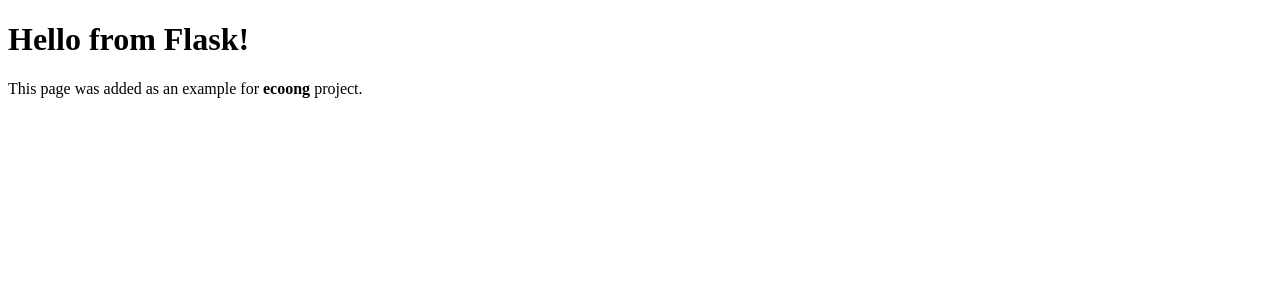
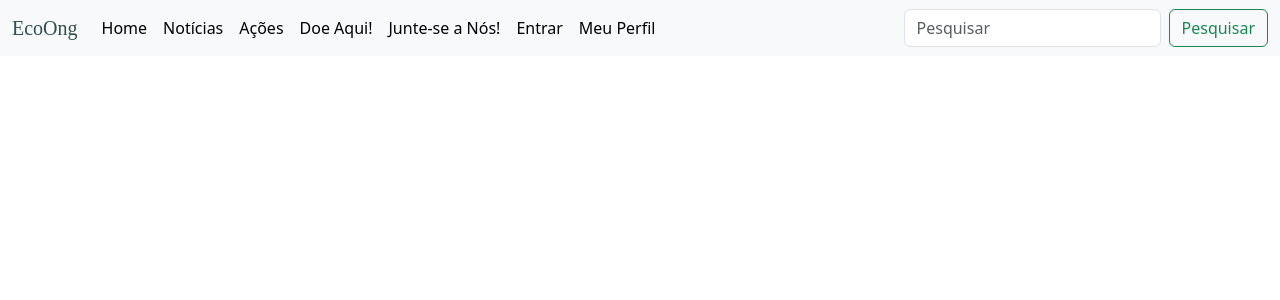
Before and after one commit to thzlet/EcoOng, a Flask app: page / in a window 1280 px wide. Shown: the top 300 px of the page. Run offline with Flask 2, Linux system fonts and the light colour scheme; parts of the project's set-up code (start-up, migrations or seed data) failed here and were passed over; some libraries are stand-ins or nearby versions.

Commit message:
Upload arquivo base.html perfil.html e configurações necessárias

```diff
--- a/ecoong/blueprints/membros/membros.py
+++ b/ecoong/blueprints/membros/membros.py
@@ -48,6 +48,11 @@ def form_login():
         else:
             return 'algo deu errado'
 
+#visualizar perfil
+@bp.route('/perfil')
+def perfil_page():
+    return render_template('membros/perfil.html')
+
 #atualizar dados
 
 #remover membro
--- a/ecoong/templates/base.html
+++ b/ecoong/templates/base.html
@@ -0,0 +1,55 @@
+<!DOCTYPE html>
+<html lang="pt-br">
+
+<head>
+  <title>{% block titulo %}{% endblock %}</title>
+  <meta charset="utf-8">
+  <link rel="stylesheet" href="https://stackpath.bootstrapcdn.com/font-awesome/4.7.0/css/font-awesome.min.css">
+  <link href="/static/css/bootstrap.min.css" rel="stylesheet">
+  <script src="/static/js/bootstrap.bundle.min.js"></script>
+</head>
+</head>
+
+<body>
+  <nav class="navbar navbar-expand-lg navbar-light bg-light">
+    <div class="container-fluid">
+      <a class="navbar-brand" style="color:#2F4F4F; font-family: Cooper Black" href="#">EcoOng</a>
+      <button class="navbar-toggler" type="button" data-bs-toggle="collapse" data-bs-target="#navbarScroll" aria-controls="navbarScroll" aria-expanded="false" aria-label="Toggle navigation">
+        <span class="navbar-toggler-icon"></span>
+      </button>
+      <div class="collapse navbar-collapse" id="navbarScroll">
+        <ul class="navbar-nav me-auto my-2 my-lg-0 navbar-nav-scroll" style="--bs-scroll-height: 100px;">
+          <li class="nav-item">
+            <a class="nav-link active" aria-current="page" href="{{url_for('root')}}">Home</a>
+          </li>
+          <li class="nav-item">
+            <a class="nav-link active" href="{{url_for('noticias.noticias_page')}}">Notícias</a>
+          </li>
+          <li class="nav-item">
+            <a class="nav-link active" href="#">Ações</a>
+          </li>
+          <li class="nav-item">
+            <a class="nav-link active" href="{{url_for('campanhas.campanha_page')}}">Doe Aqui!</a>
+          </li>
+          <li class="nav-item">
+            <a class="nav-link active" href="{{url_for('membros.cadastro_page')}}">Junte-se a Nós!</a>
+          </li>
+          <li class="nav-item">
+            <a class="nav-link active" href="{{url_for('membros.login_page')}}">Entrar</a>
+          </li>
+          <li class="nav-item">
+            <a class="nav-link active" href="membros.perfil_page">Meu Perfil</a>
+          </li>
+        </ul>
+        <form class="d-flex">
+          <input class="form-control me-2" type="Pesquisar" placeholder="Pesquisar" aria-label="Pesquisar">
+          <button class="btn btn-outline-success" type="submit">Pesquisar</button>
+        </form>
+      </div>
+    </div>
+  </nav>
+  {% block conteudo %}{% endblock %}
+  <script src="../static/js/bootstrap.bundle.min.js"></script>
+</body>
+
+</html>
--- a/ecoong/templates/index.html
+++ b/ecoong/templates/index.html
@@ -1,13 +1,5 @@
-<!DOCTYPE html>
-<html lang="en">
-<head>
-    <meta charset="UTF-8">
-    <meta http-equiv="X-UA-Compatible" content="IE=edge">
-    <meta name="viewport" content="width=device-width, initial-scale=1.0">
-    <title>Flaskstarter Hello!</title>
-</head>
-<body>
-    <h1>Hello from Flask!</h1>
-    <p>This page was added as an example for <b>ecoong</b> project.</p>
-</body>
-</html>
+{% extends 'base.html' %}
+{% block titulo %}Home{% endblock %}
+{% block conteudo %}
+
+{% endblock %}
```
Also changed, not shown: ecoong/blueprints/membros/templates_mem/membros/perfil.html (added).
